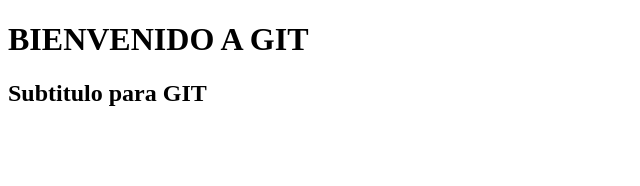
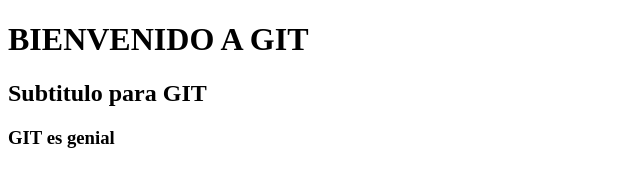
Before and after one commit to gmsm93/proyecto_final_desarrollo_web, a plain HTML site: page index.html in a window 1280 px wide. Shown: the whole page, without its empty margins (0-640 px from the left). Drawn offline with Linux system fonts and the light colour scheme.

Commit message:
Creamos el H3

```diff
--- a/index.html
+++ b/index.html
@@ -10,5 +10,7 @@
     <h1>BIENVENIDO A GIT</h1>
 
     <h2>Subtitulo para GIT</h2>
+
+    <h3>GIT es genial</h3>
 </body>
 </html>
```
